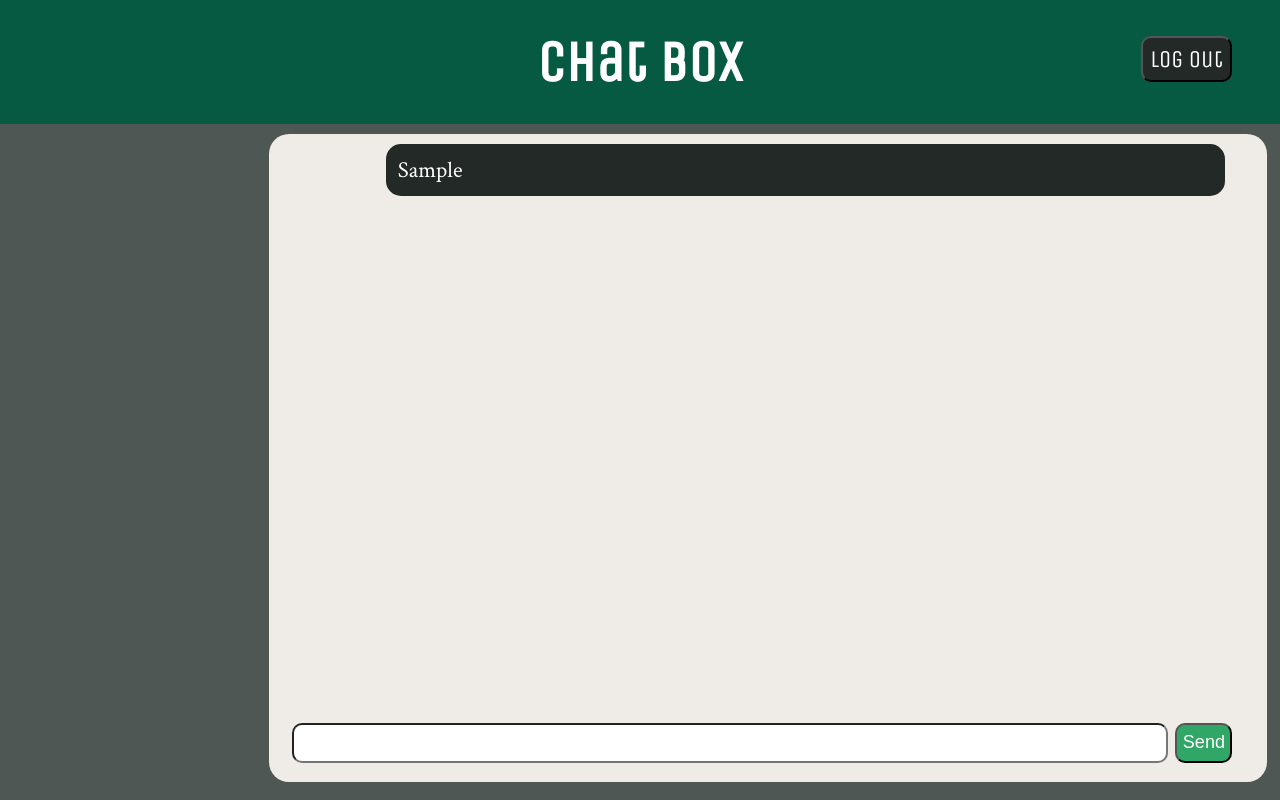
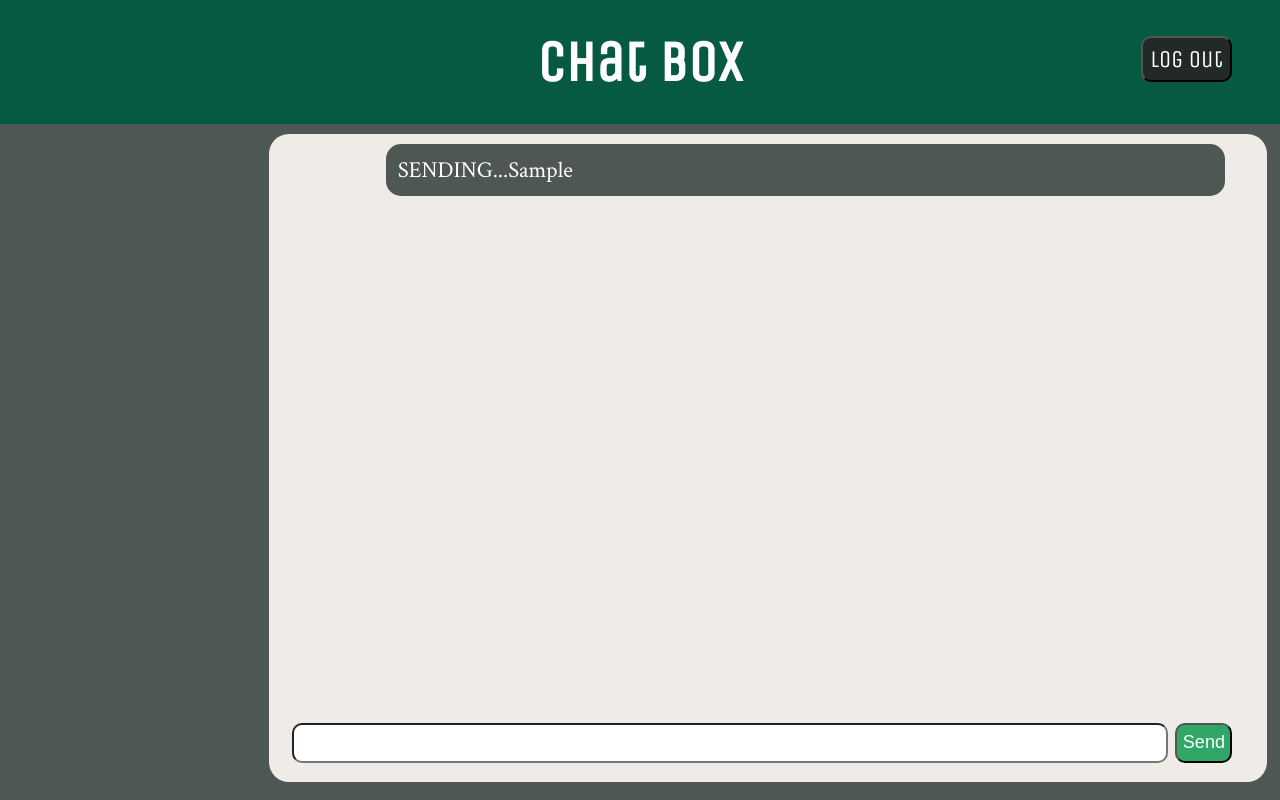
Before and after one commit to johnny-jack19/chat-box, a website: page public/index.html in a window 1280 px wide. Both pictures are taken after typing "Sample" into the empty fields and a click on the button "Send". Drawn offline with nearby package versions, Linux system fonts and the light colour scheme; no server answers.

Commit message:
Shortened pull time

```diff
--- a/public/chat.js
+++ b/public/chat.js
@@ -169,7 +169,7 @@ function makeMessage() {
   messageText.value = "";
   sendMessage(message);
   chatBox.innerHTML += `
-  <p class="my-chat chat-text">${message.message}</p>
+  <p class="my-chat chat-text sending">SENDING...${message.message}</p>
   `;
   scrollToBottom();
 }
@@ -195,7 +195,7 @@ setInterval(() => {
       }
     }, 1000);
   }
-}, 5000);
+}, 3000);
 
 const chatContainer = document.getElementById("chat-container");
 function scrollToBottom() {
--- a/public/style.css
+++ b/public/style.css
@@ -116,6 +116,10 @@ h1 {
   background-color: #222927;
   margin-right: 1em;
   margin-left: auto;
+}
+
+.sending {
+  background-color: #4f5755;
 }
 
 #submit-message {
```
